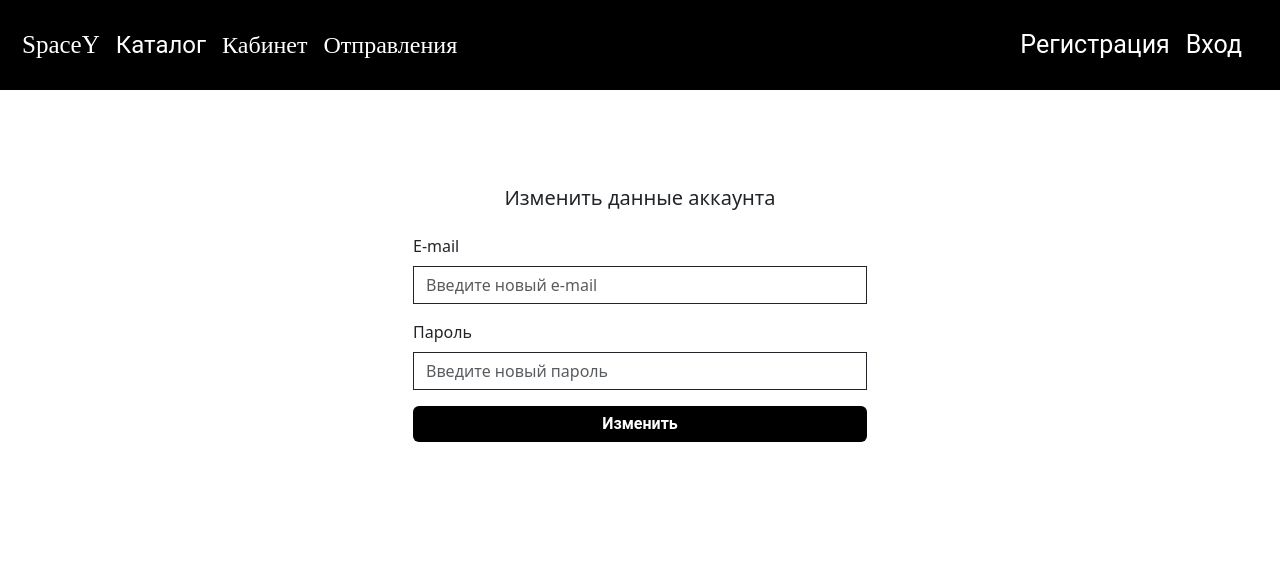
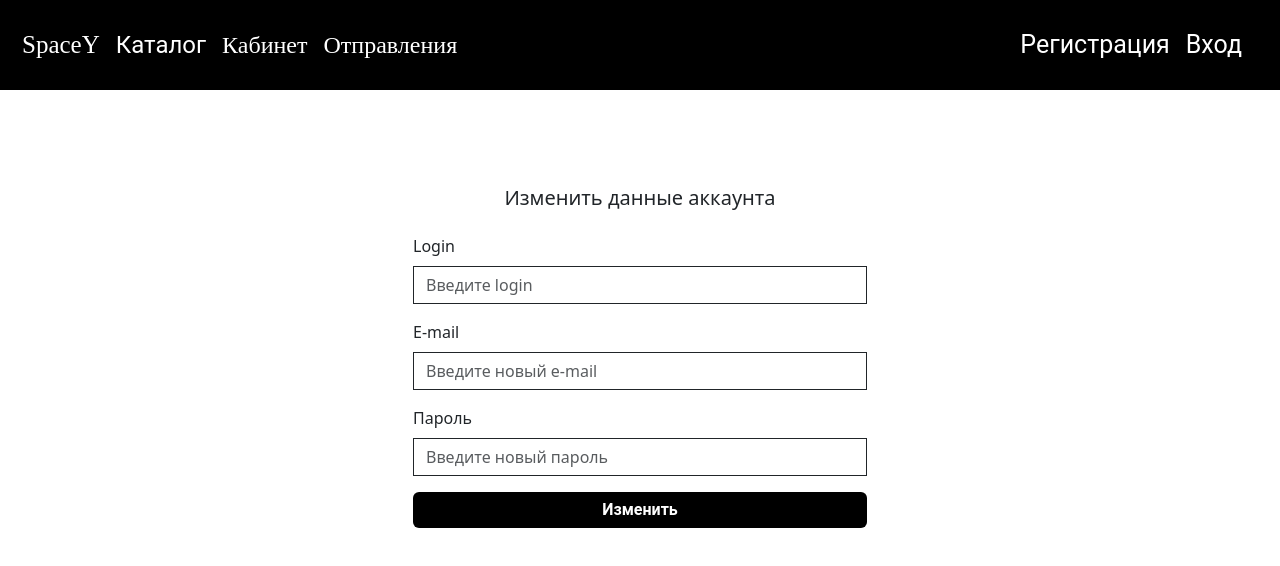
Before and after one commit to Imperialmelon/IU5_WEB-front, a React (Vite) app: page /IU5_WEB-front/user_account in a window 1280 px wide. Shown: the top 566 px of the page. Built offline with nearby package versions, Linux system fonts and the light colour scheme; a web font is replaced by a local one.

Commit message:
added login update option

```diff
--- a/src/components/Navbar/index.tsx
+++ b/src/components/Navbar/index.tsx
@@ -63,12 +63,14 @@ export const Navbar: FC = () => {
     const dispatch = useDispatch()
     const navigate = useNavigate()
     const logout = () =>{
+        if (Shipping_id != 0 ){
         api.shipping.shippingDeleteDelete(Shipping_id.toString()).then(() => {console.log('ok')
 
             api.user.userLogoutCreate().then(() =>{
                 console.log('yeeeeeeeeeeeee')
                 dispatch(setShippingData(0))
                 console.log(Shipping_id)
+                dispatch(refreshUser())
                 navigate('/')
             })
             .catch(()=> {console.log('noooooooooooo')})
@@ -79,7 +81,19 @@ export const Navbar: FC = () => {
 
     )
         .catch(error => console.log(error))
+}
+else {
+    api.user.userLogoutCreate().then(() =>{
+        console.log('yeeeeeeeeeeeee')
+        dispatch(setShippingData(0))
+        console.log(Shipping_id)
         dispatch(refreshUser())
+
+        navigate('/')
+    })
+    .catch(()=> {console.log('noooooooooooo')})
+}
+
     }
     return (
         <>
--- a/src/pages/UserPage/index.tsx
+++ b/src/pages/UserPage/index.tsx
@@ -8,6 +8,7 @@ import { ChangeEvent } from "../../App.typing";
 import { selectUser } from "../../core/store/slices/selector";
 import { useDispatch, useSelector } from "react-redux";
 import { saveUser } from "../../core/store/slices/userSlice";
+import { useNavigate } from "react-router-dom";
 
 
 export const UserPage: FC = () => {
@@ -19,6 +20,7 @@ export const UserPage: FC = () => {
         password : undefined
     })
     const dispath = useDispatch()
+    const navigate = useNavigate()
 
 
     const handleChangeData = (e : ChangeEvent) => {
@@ -32,9 +34,19 @@ export const UserPage: FC = () => {
 
     const handleUpdateData = () =>{
         console.log(UserData)
+        if (UserData.username == ''){
+            UserData.username = user_name
+        }
         api.user.userUpdateUpdate(UserData)
         .then(() => {
+
             console.log('updated')
+            dispath(saveUser({
+                username : String(UserData.username),
+                Is_Auth : true,
+            }))
+            navigate('/cargo_catalog')
+
         })
         .catch(() => {
             console.log('not updated')
@@ -49,6 +61,20 @@ export const UserPage: FC = () => {
             <div className="card-body">
                 <h5 className="card-title text-center mb-4">Изменить данные аккаунта</h5>
                 <form>
+
+                <div className="mb-3">
+                        <label htmlFor="username" className="form-label">
+                            Login
+                        </label>
+                        <input
+                            type="text"
+                            id="username"
+                            className="form-control border border-dark rounded-0"
+                            placeholder="Введите login"
+                            onChange={handleChangeData}
+                            value={UserData.username}
+                        />
+                    </div>
 
                     <div className="mb-3">
                         <label htmlFor="username" className="form-label">
```
